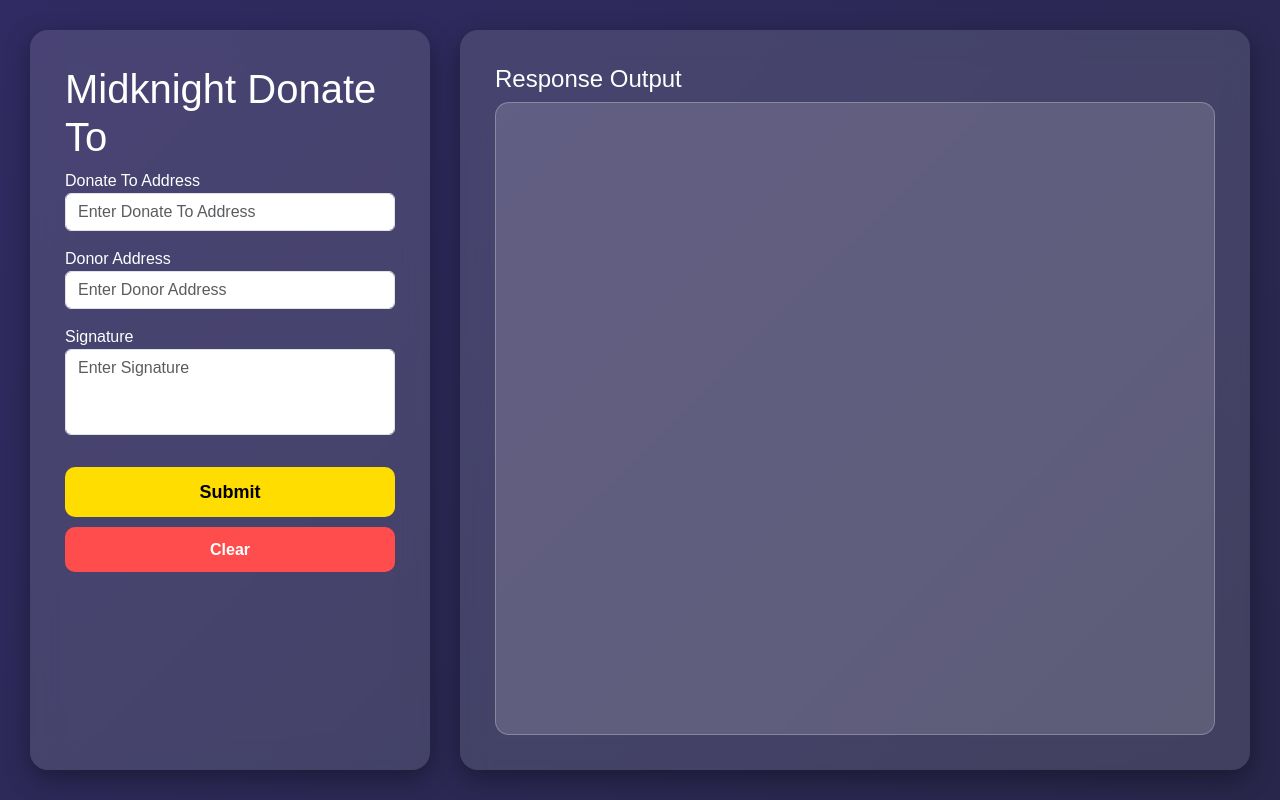
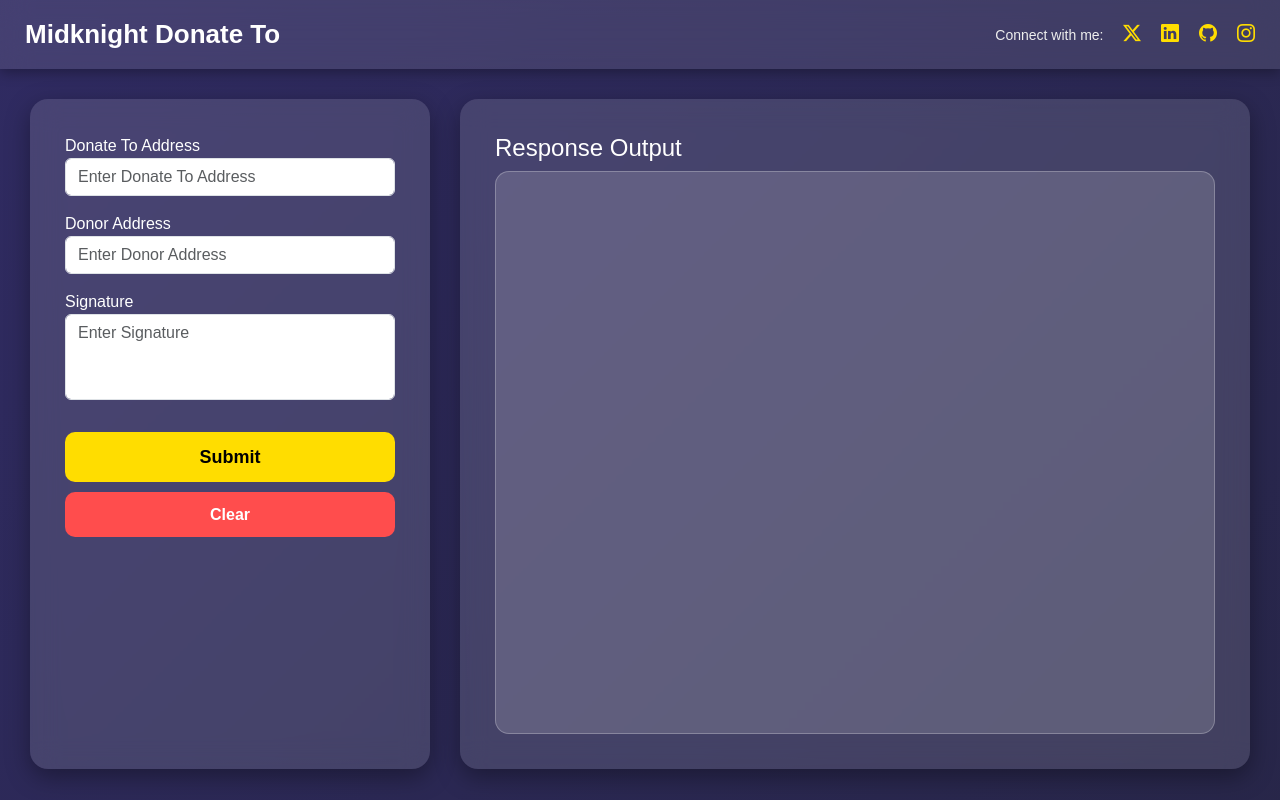
Before and after one commit to Rajiv-Bhandari/midnight-donateto, a website: page index.html in a window 1280 px wide. Drawn offline with nearby package versions, Linux system fonts and the light colour scheme.

Commit message:
added connect with me

```diff
--- a/index.html
+++ b/index.html
@@ -6,6 +6,9 @@
 
     <!-- Bootstrap 5 -->
     <link href="https://cdn.jsdelivr.net/npm/bootstrap@5.3.0/dist/css/bootstrap.min.css" rel="stylesheet">
+
+    <!-- Bootstrap Icons -->
+    <link rel="stylesheet" href="https://cdn.jsdelivr.net/npm/bootstrap-icons@1.11.1/font/bootstrap-icons.css">
 
     <style>
         body {
@@ -25,9 +28,38 @@
             100% { background-position: 0% 50%; }
         }
 
+        /* TOP BAR */
+        .top-bar {
+            width: 100%;
+            padding: 15px 25px;
+            display: flex;
+            justify-content: space-between;
+            align-items: center;
+            backdrop-filter: blur(15px);
+            background: rgba(255,255,255,0.10);
+            box-shadow: 0 4px 12px rgba(0,0,0,0.3);
+        }
+
+        .top-title {
+            font-size: 26px;
+            font-weight: 700;
+        }
+
+        .social a {
+            color: #ffdd00;
+            text-decoration: none;
+            font-size: 18px;
+            margin-left: 15px;
+            transition: 0.3s;
+        }
+
+        .social a:hover {
+            color: #fff;
+        }
+
         .split-container {
             display: flex;
-            height: 100%;
+            height: calc(100% - 70px);
             width: 100%;
             padding: 30px;
             gap: 30px;
@@ -65,7 +97,6 @@
             overflow-y: auto;
             white-space: pre-wrap;
             font-size: 15px;
-            color: #fff;
             border: 1px solid rgba(255,255,255,0.25);
             word-break: break-all;
         }
@@ -106,12 +137,39 @@
 
 <body>
 
+<!-- TOP BAR -->
+<div class="top-bar">
+    <div class="top-title">Midknight Donate To</div>
+
+    <div class="social">
+        <span style="font-size:14px;color:#eee;">Connect with me:</span>
+
+        <!-- X (Twitter) -->
+        <a href="https://x.com/RajivBh58669392" target="_blank">
+            <i class="bi bi-twitter-x"></i>
+        </a>
+
+        <!-- LinkedIn -->
+        <a href="https://www.linkedin.com/in/rajiv-bhandari-9b827a1b7/" target="_blank">
+            <i class="bi bi-linkedin"></i>
+        </a>
+
+        <!-- GitHub -->
+        <a href="https://github.com/Rajiv-Bhandari" target="_blank">
+            <i class="bi bi-github"></i>
+        </a>
+
+        <!-- Instagram -->
+        <a href="https://www.instagram.com/rajiv.bhandari_/" target="_blank">
+            <i class="bi bi-instagram"></i>
+        </a>
+    </div>
+</div>
+
 <div class="split-container">
 
-    <!-- LEFT SIDE: FORM -->
+    <!-- LEFT SIDE -->
     <div class="left-panel">
-        <h1>Midknight Donate To</h1>
-
         <form id="donateForm">
             <div class="mb-3">
                 <label>Donate To Address</label>
@@ -133,8 +191,7 @@
         </form>
     </div>
 
-
-    <!-- RIGHT SIDE: RESPONSE -->
+    <!-- RIGHT SIDE -->
     <div class="right-panel">
         <h4>Response Output</h4>
         <div id="responseBox" class="response-box"></div>
@@ -152,7 +209,6 @@ document.getElementById("donateForm").addEventListener("submit", async function(
     const responseBox = document.getElementById("responseBox");
 
     let errors = [];
-
     if (!donate_to) errors.push("Donate To Address is required.");
     if (!donor) errors.push("Donor Address is required.");
     if (!signature) errors.push("Signature is required.");
@@ -168,11 +224,7 @@ document.getElementById("donateForm").addEventListener("submit", async function(
         const res = await fetch("/api/donate", {
             method: "POST",
             headers: { "Content-Type": "application/json" },
-            body: JSON.stringify({
-                donate_to,
-                donor,
-                signature
-            })
+            body: JSON.stringify({ donate_to, donor, signature })
         });
 
         const data = await res.json();
@@ -188,7 +240,6 @@ document.getElementById("donateForm").addEventListener("submit", async function(
     }
 });
 
-// CLEAR BUTTON
 document.getElementById("clearBtn").addEventListener("click", function() {
     document.getElementById("donateForm").reset();
     document.getElementById("responseBox").innerText = "";
```
